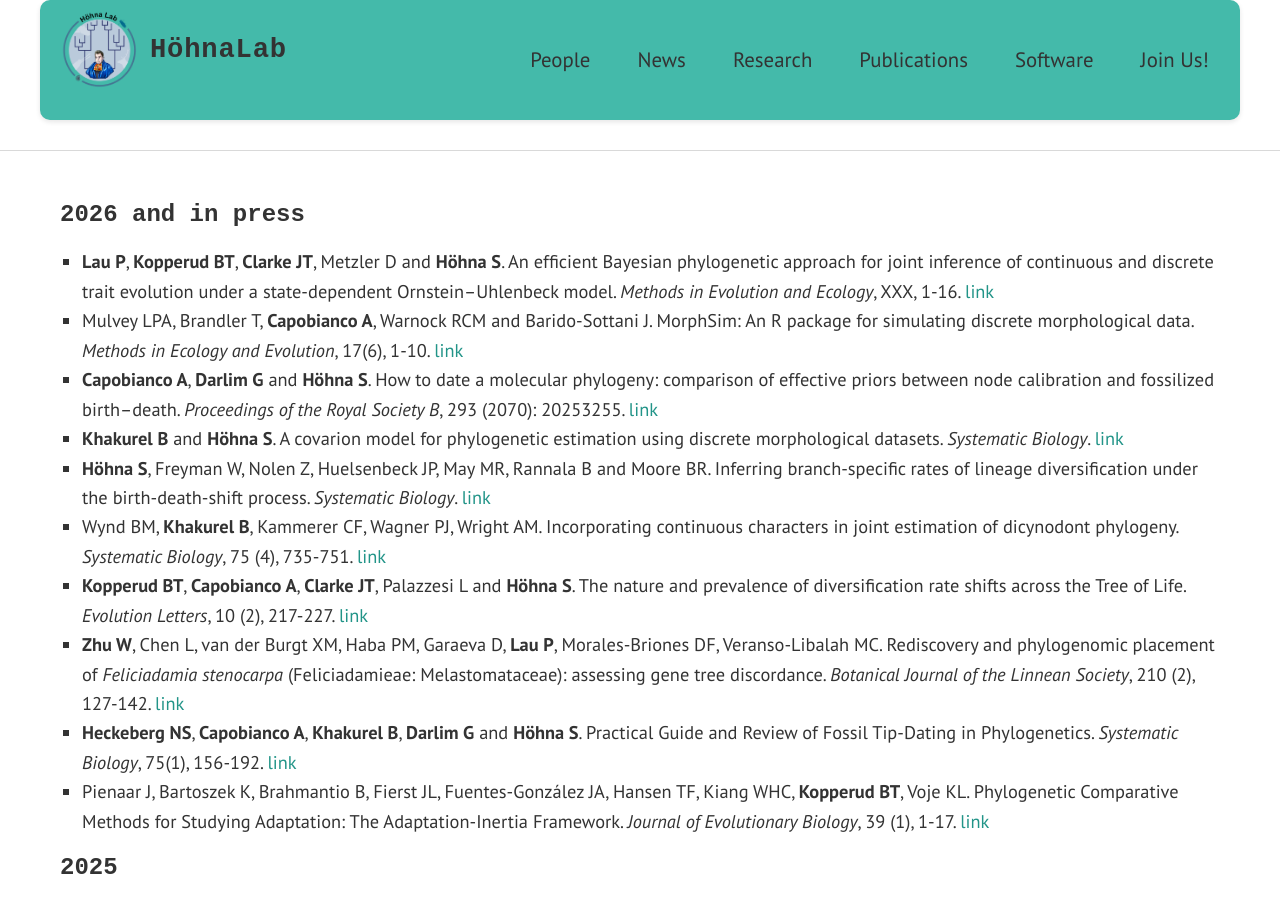
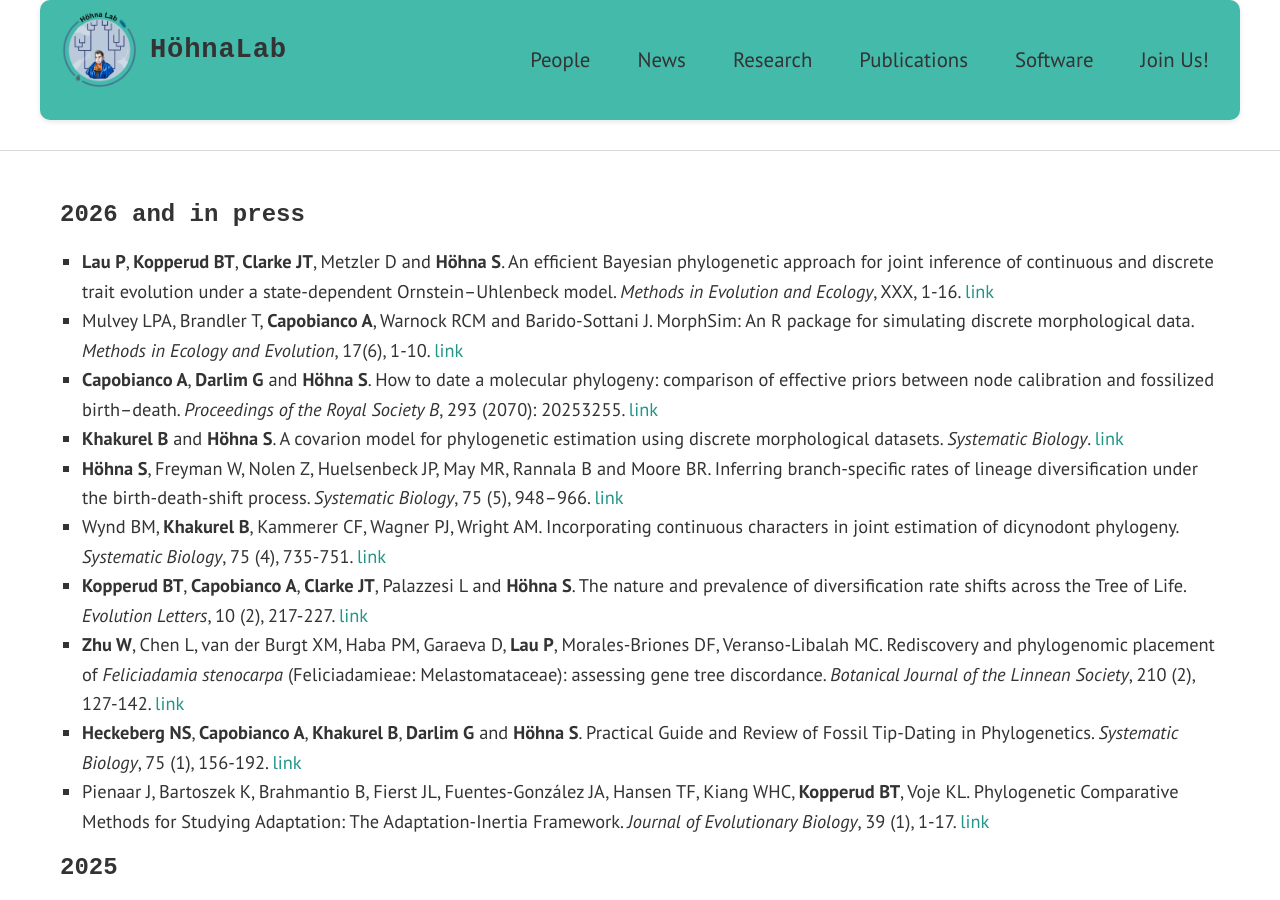
Before and after one commit to hoehnalab/hoehnalab.github.io, a Jekyll site: the page built from publications.md, in a window 1280 px wide and 900 px high. Built offline with Jekyll 4.4.1, drawn with Linux system fonts in a browser that asks for light colours; some web fonts are replaced.

Commit message:
Updating page numbers of RevBayes BDS publication

```diff
--- a/publications.md
+++ b/publications.md
@@ -8,11 +8,11 @@
 - Mulvey LPA, Brandler T, <strong>Capobianco A</strong>, Warnock RCM and Barido-Sottani J. MorphSim: An R package for simulating discrete morphological data. *Methods in Ecology and Evolution*, 17(6), 1-10. [link](https://doi.org/10.1111/2041-210x.70326)
 - <strong>Capobianco A</strong>, <strong>Darlim G</strong> and <strong>Höhna S</strong>. How to date a molecular phylogeny: comparison of effective priors between node calibration and fossilized birth–death. *Proceedings of the Royal Society B*, 293 (2070): 20253255. [link](https://doi.org/10.1098/rspb.2025.3255)
 - <strong>Khakurel B</strong> and <strong>Höhna S</strong>. A covarion model for phylogenetic estimation using discrete morphological datasets. *Systematic Biology*. [link](https://doi.org/10.1093/sysbio/syag014)
-- <strong>Höhna S</strong>, Freyman W, Nolen Z, Huelsenbeck JP, May MR, Rannala B and Moore BR. Inferring branch-specific rates of lineage diversification under the birth-death-shift process. *Systematic Biology*. [link](https://doi.org/10.1093/sysbio/syag003)
+- <strong>Höhna S</strong>, Freyman W, Nolen Z, Huelsenbeck JP, May MR, Rannala B and Moore BR. Inferring branch-specific rates of lineage diversification under the birth-death-shift process. *Systematic Biology*, 75 (5), 948--966. [link](https://doi.org/10.1093/sysbio/syag003)
 - Wynd BM, <strong>Khakurel B</strong>, Kammerer CF, Wagner PJ, Wright AM. Incorporating continuous characters in joint estimation of dicynodont phylogeny. *Systematic Biology*, 75 (4), 735-751. [link](https://doi.org/10.1093/sysbio/syaf078)
 - <strong>Kopperud BT</strong>, <strong>Capobianco A</strong>, <strong>Clarke JT</strong>, Palazzesi L and <strong>Höhna S</strong>. The nature and prevalence of diversification rate shifts across the Tree of Life. *Evolution Letters*, 10 (2), 217-227. [link](https://doi.org/10.1093/evlett/qrag005)
 - <strong>Zhu W</strong>, Chen L, van der Burgt XM, Haba PM, Garaeva D, <strong>Lau P</strong>, Morales-Briones DF, Veranso-Libalah MC. Rediscovery and phylogenomic placement of *Feliciadamia stenocarpa* (Feliciadamieae: Melastomataceae): assessing gene tree discordance. *Botanical Journal of the Linnean Society*, 210 (2), 127-142. [link](https://doi.org/10.1093/botlinnean/boaf047)
-- <strong>Heckeberg NS</strong>, <strong>Capobianco A</strong>, <strong>Khakurel B</strong>, <strong>Darlim G</strong> and <strong>Höhna S</strong>. Practical Guide and Review of Fossil Tip-Dating in Phylogenetics. *Systematic Biology*, 75(1), 156-192. [link](https://doi.org/10.1093/sysbio/syaf050)
+- <strong>Heckeberg NS</strong>, <strong>Capobianco A</strong>, <strong>Khakurel B</strong>, <strong>Darlim G</strong> and <strong>Höhna S</strong>. Practical Guide and Review of Fossil Tip-Dating in Phylogenetics. *Systematic Biology*, 75 (1), 156-192. [link](https://doi.org/10.1093/sysbio/syaf050)
 - Pienaar J, Bartoszek K, Brahmantio B, Fierst JL, Fuentes-González JA, Hansen TF, Kiang WHC, <strong>Kopperud BT</strong>, Voje KL. Phylogenetic Comparative Methods for Studying Adaptation: The Adaptation-Inertia Framework. *Journal of Evolutionary Biology*, 39 (1), 1-17. [link](https://doi.org/10.1093/jeb/voaf113)
 
 
```
